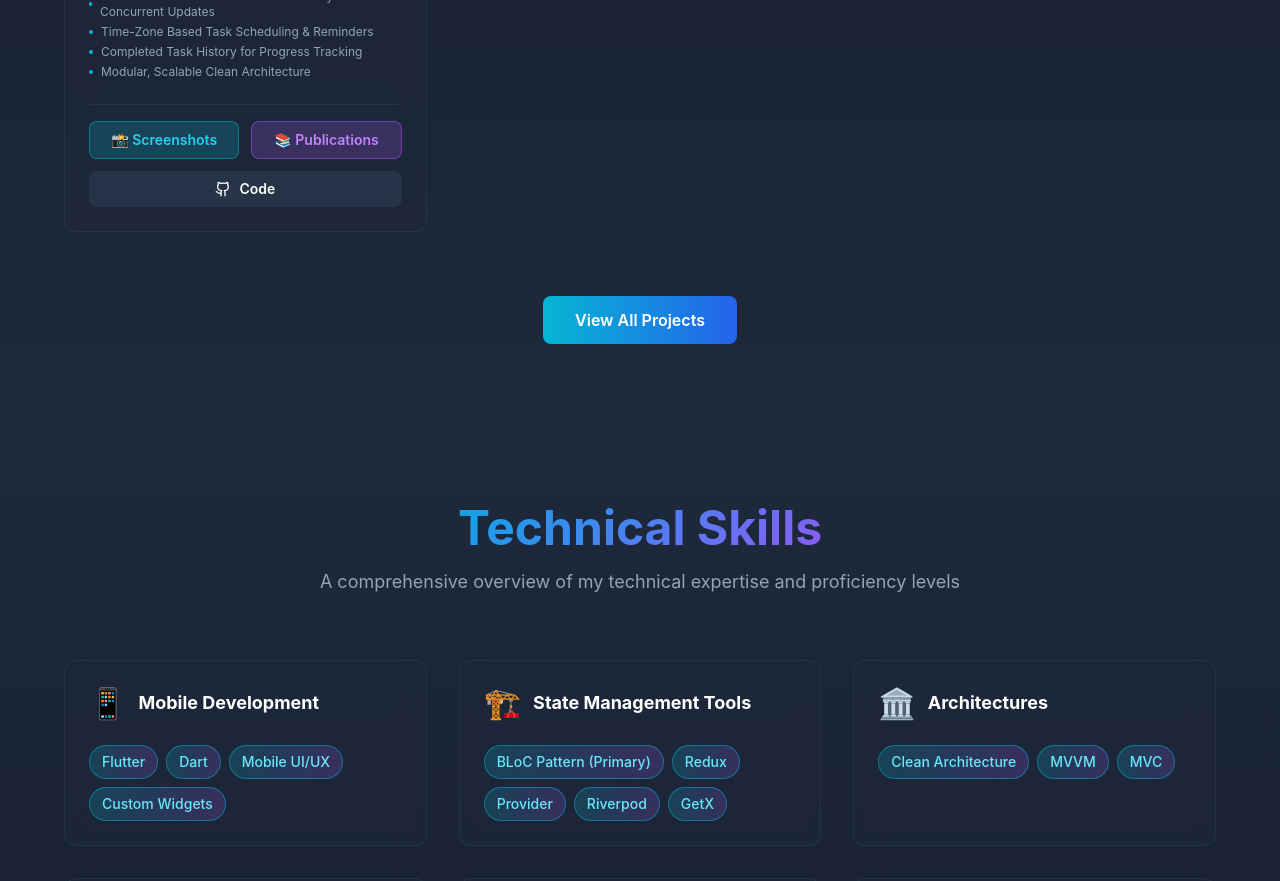
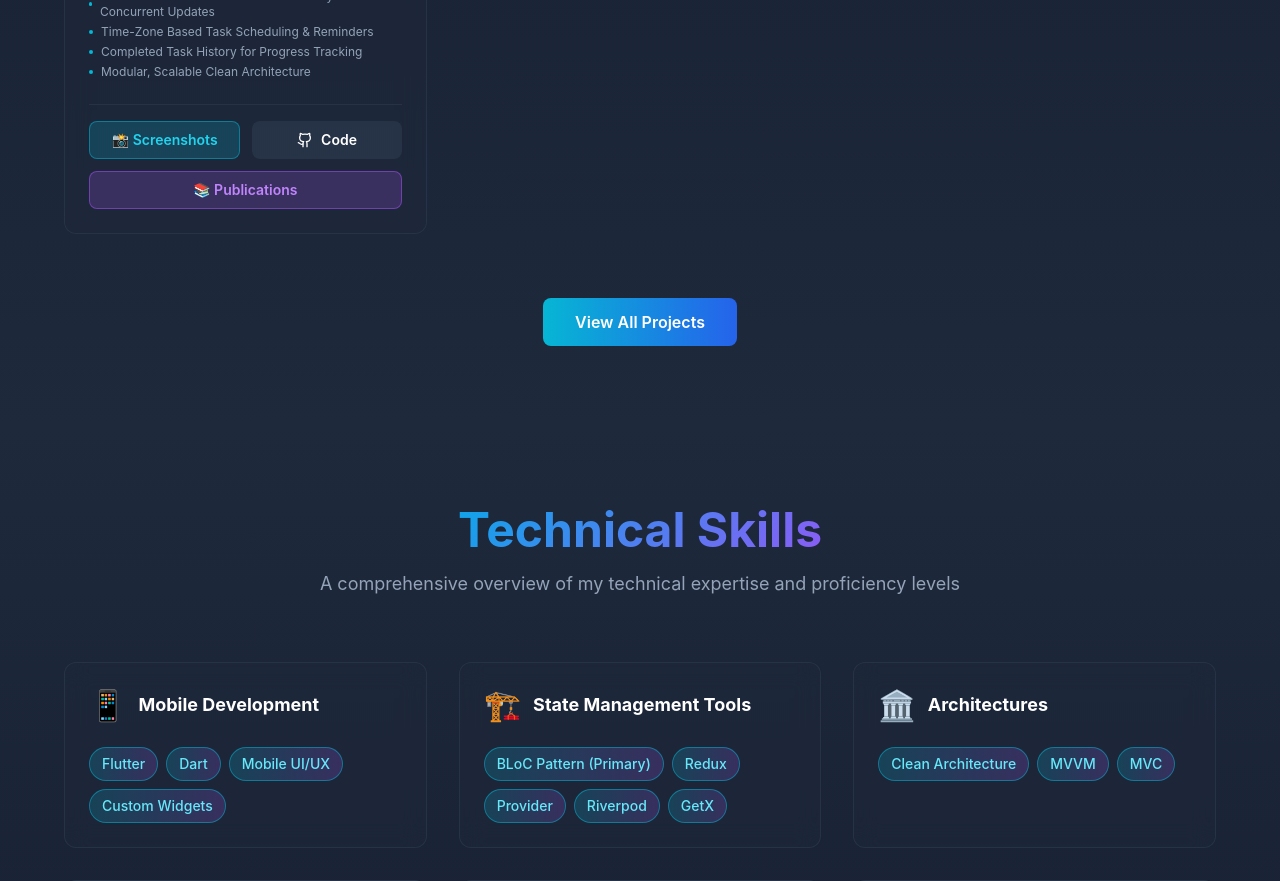
Before and after one commit to rehankhan1211/portfolio, a React (Create React App) app: page / in a window 1280 px wide. Shown: the part 2080-2961 px from the top of the page. Built offline with nearby package versions, Linux system fonts and the light colour scheme; the HTML template or start-up script is replaced by a standard one.

Commit message:
Reorder project buttons to Screenshots, Code, Publications

```diff
--- a/src/components/Projects.jsx
+++ b/src/components/Projects.jsx
@@ -254,6 +254,15 @@ const Projects = () => {
                       📸 Screenshots
                     </motion.button>
                   )}
+                  <motion.a
+                    href={project.github}
+                    whileHover={{ scale: 1.05 }}
+                    whileTap={{ scale: 0.95 }}
+                    className="flex-1 flex items-center justify-center gap-2 px-4 py-2 bg-slate-700/50 hover:bg-slate-600 rounded-lg text-sm font-semibold transition-colors min-w-[120px]"
+                  >
+                    <Github size={16} />
+                    Code
+                  </motion.a>
                   {project.publications && (
                     <motion.button
                       onClick={() => {
@@ -272,15 +281,6 @@ const Projects = () => {
                       📚 Publications
                     </motion.button>
                   )}
-                  <motion.a
-                    href={project.github}
-                    whileHover={{ scale: 1.05 }}
-                    whileTap={{ scale: 0.95 }}
-                    className="flex-1 flex items-center justify-center gap-2 px-4 py-2 bg-slate-700/50 hover:bg-slate-600 rounded-lg text-sm font-semibold transition-colors min-w-[120px]"
-                  >
-                    <Github size={16} />
-                    Code
-                  </motion.a>
                 </div>
               </div>
 
```
